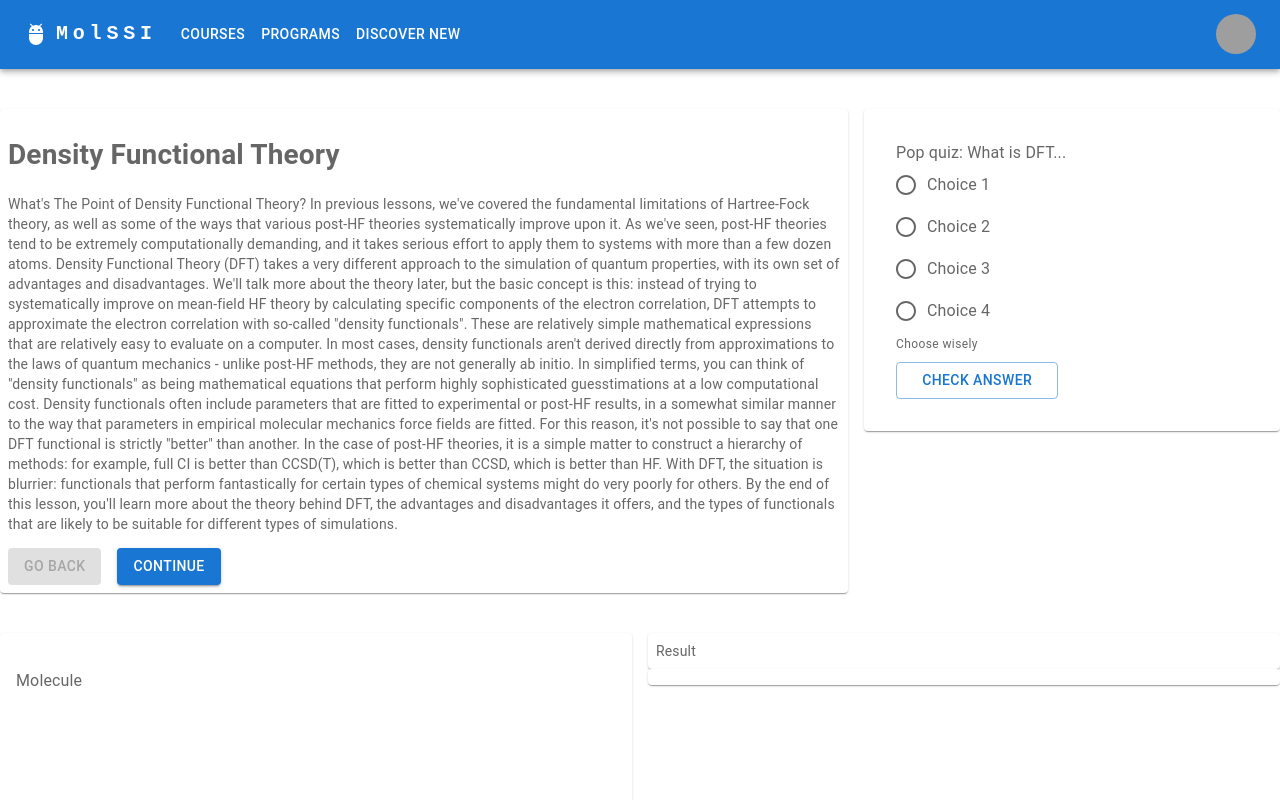
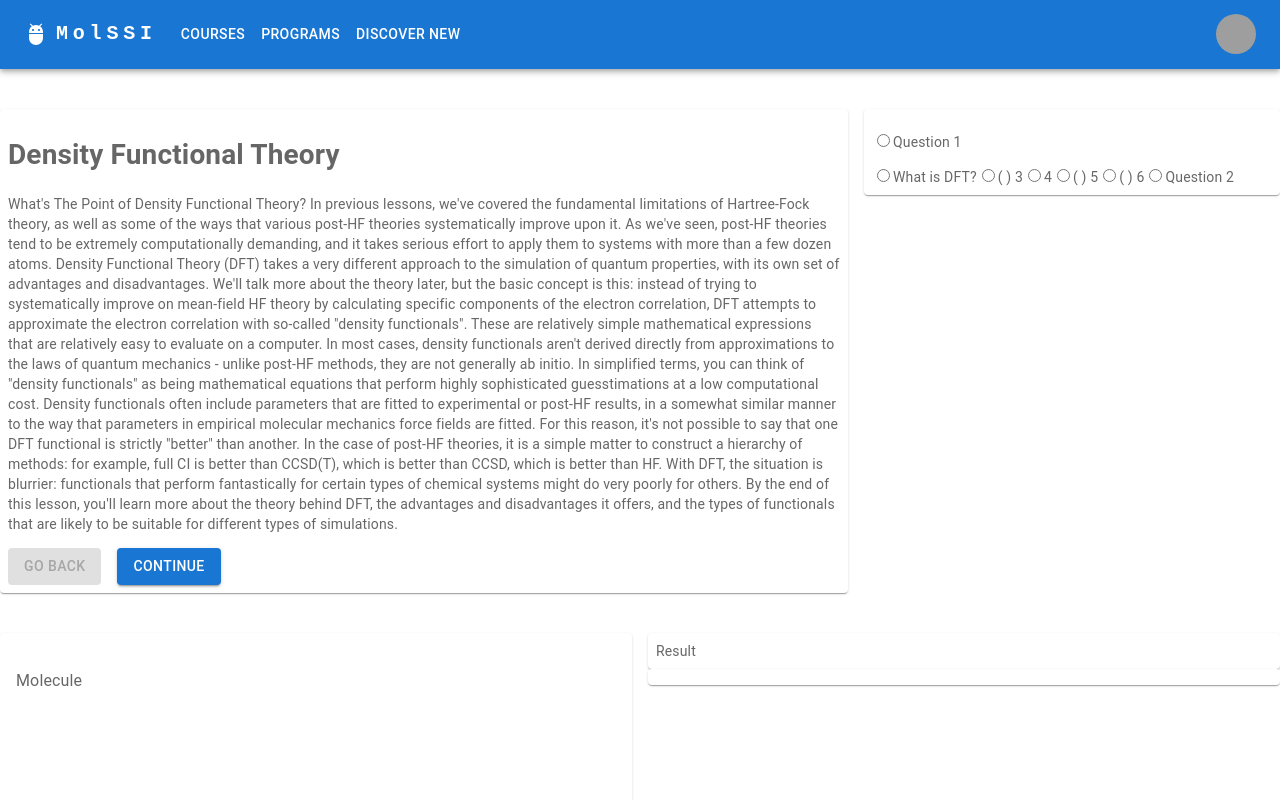
Before and after one commit to jchen0506/MolSSI-EWS-Frontend, a React (Create React App) app: page / in a window 1280 px wide. Shown: the top 800 px of the page. Built offline with nearby package versions, Linux system fonts and the light colour scheme; grey boxes are pictures that could not be loaded.

Commit message:
markdown parser partially working for parsing quiz

```diff
--- a/public/dft_tutorial.md
+++ b/public/dft_tutorial.md
@@ -65,6 +65,21 @@ functionals. Running a DFT calculation works almost exactly like running
 a HF calculation, except that the "Method" you select should be the DFT
 functional you want to use (i.e., PBE, B3LYP, or M06). Add the results
 to the table.
+
+<!-- quiz -->
+## Question 1
+What is DFT?
+- ( ) 3
+- (x) 4
+- ( ) 5
+- ( ) 6
+
+## Question 2
+What is the capital of France?
+- ( ) Berlin
+- (x) Paris
+- ( ) London
+<!-- endquiz -->
 
 *****
 
--- a/src/App.js
+++ b/src/App.js
@@ -10,6 +10,7 @@ import Lecture from './Lecture';
 import Quiz from './Quiz'
 import InputForm from './InputForm';
 import Result from './Result'
+import QuizTest from './QuiziTest';
 
 const Item = styled(Paper)(({ theme }) => ({
 	backgroundColor: theme.palette.mode === 'dark' ? '#1A2027' : '#fff',
@@ -30,7 +31,6 @@ function App() {
 			try {
 				const response = await fetch(markdownFilePath);
 				const text = await response.text();
-				console.log(text)
 				setMarkdownContent(text);
 			} catch (error) {
 				console.error(error);
@@ -60,7 +60,7 @@ function App() {
 						</Item>
 					</Grid>
 					<Grid item xs={6} md={4}>
-						<Item><Quiz /></Item>
+						<Item><QuizTest markdownContent={markdownContent} /></Item>
 					</Grid>
 				</Grid>
 			</Box>
--- /dev/null
+++ b/src/QuiziTest.js
@@ -0,0 +1,73 @@
+import React, { useState, useEffect } from 'react';
+import MarkdownIt from 'markdown-it';
+
+const QuizTest = ({ markdownContent }) => {
+	const [quizzes, setQuizzes] = useState([]);
+	const md = new MarkdownIt({
+		html: true, // Enable HTML tags in source
+	});
+
+	useEffect(() => {
+		const tokens = md.parse(markdownContent, {});
+		const quizzes = [];
+		let currentQuiz = null;
+		let inQuiz = false;
+		let currentQuestion = { text: '', options: [], answer: null };
+
+		for (const token of tokens) {
+			if (token.type === 'html_block' && token.content.includes('<!-- quiz -->')) {
+				inQuiz = true;
+				currentQuiz = { questions: [] };
+			} else if (token.type === 'html_block' && token.content.includes('<!-- endquiz -->')) {
+				inQuiz = false;
+				quizzes.push(currentQuiz);
+				currentQuiz = null;
+			} else if (inQuiz && token.type === 'heading_open' && token.tag === 'h2') {
+				if (currentQuestion.text) {
+					currentQuiz.questions.push(currentQuestion);
+					currentQuestion = { text: '', options: [], answer: null };
+				}
+			} else if (inQuiz && token.type === 'inline' && token.content) {
+				if (token.content.startsWith('(x)')) {
+					currentQuestion.answer = currentQuestion.options.length;
+				}
+				currentQuestion.options.push(token.content.replace('(x)', '').trim());
+			} else if (inQuiz && token.type === 'heading_close' && token.tag === 'h2') {
+				if (currentQuestion.text || currentQuestion.options.length > 0) {
+					currentQuiz.questions.push(currentQuestion);
+					currentQuestion = { text: '', options: [], answer: null };
+				}
+			}
+			console.log(currentQuiz, currentQuestion, quizzes)
+		}
+
+		// Add the last question if it exists
+		if (currentQuiz && (currentQuestion.text || currentQuestion.options.length > 0)) {
+			currentQuiz.questions.push(currentQuestion);
+		}
+
+		setQuizzes(quizzes);
+	}, [markdownContent]);
+
+	return (
+		<div>
+			{quizzes.map((quiz, quizIndex) => (
+				<div key={quizIndex}>
+					{quiz.questions.map((question, questionIndex) => (
+						<div key={questionIndex}>
+							<p>{question.text}</p>
+							{question.options.map((option, optionIndex) => (
+								<label key={optionIndex}>
+									<input type="radio" name={`question_${quizIndex}_${questionIndex}`} value={optionIndex} />
+									{option}
+								</label>
+							))}
+						</div>
+					))}
+				</div>
+			))}
+		</div>
+	);
+};
+
+export default QuizTest;
```
Also changed, not shown: src/Lecture.js (+1 -6 lines).
